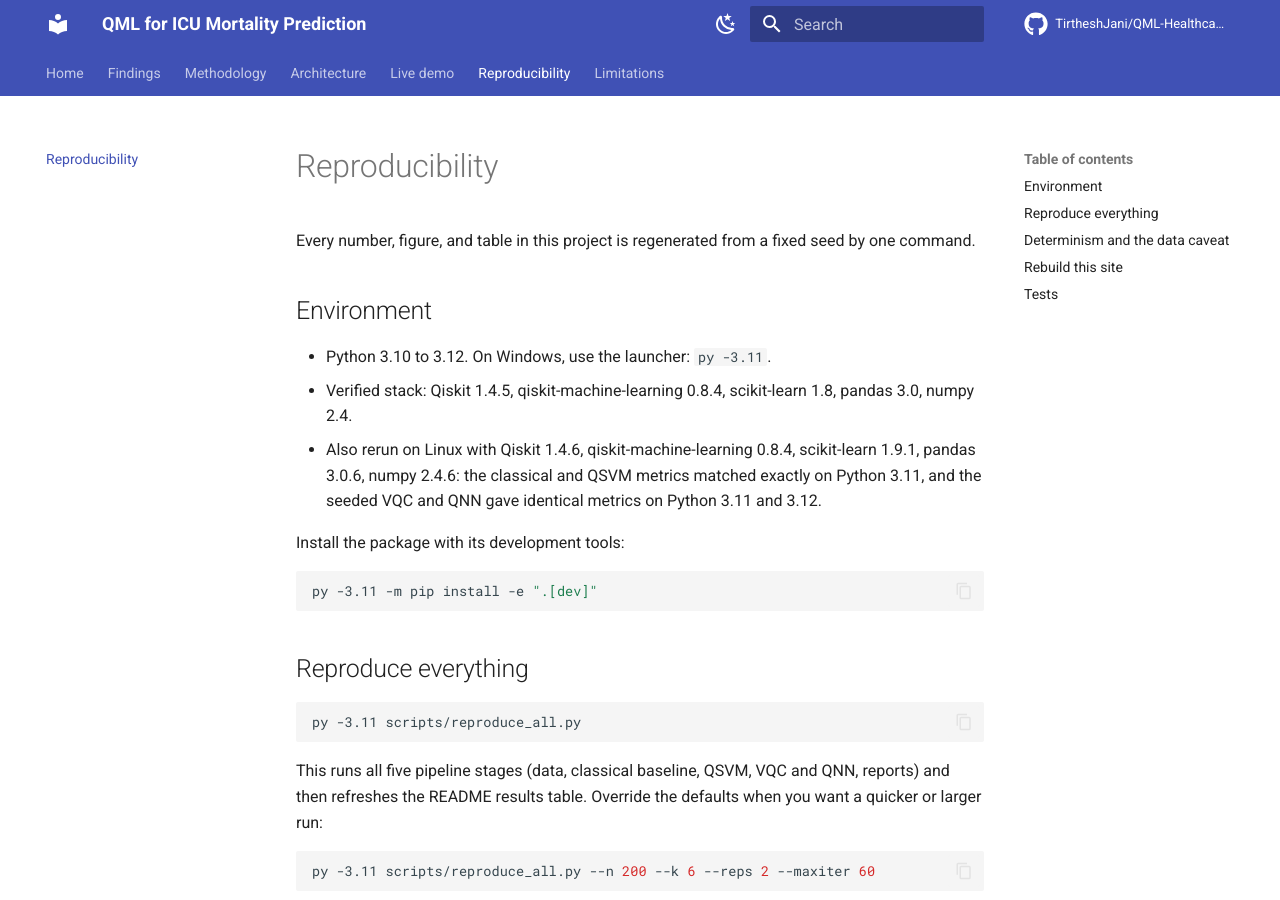
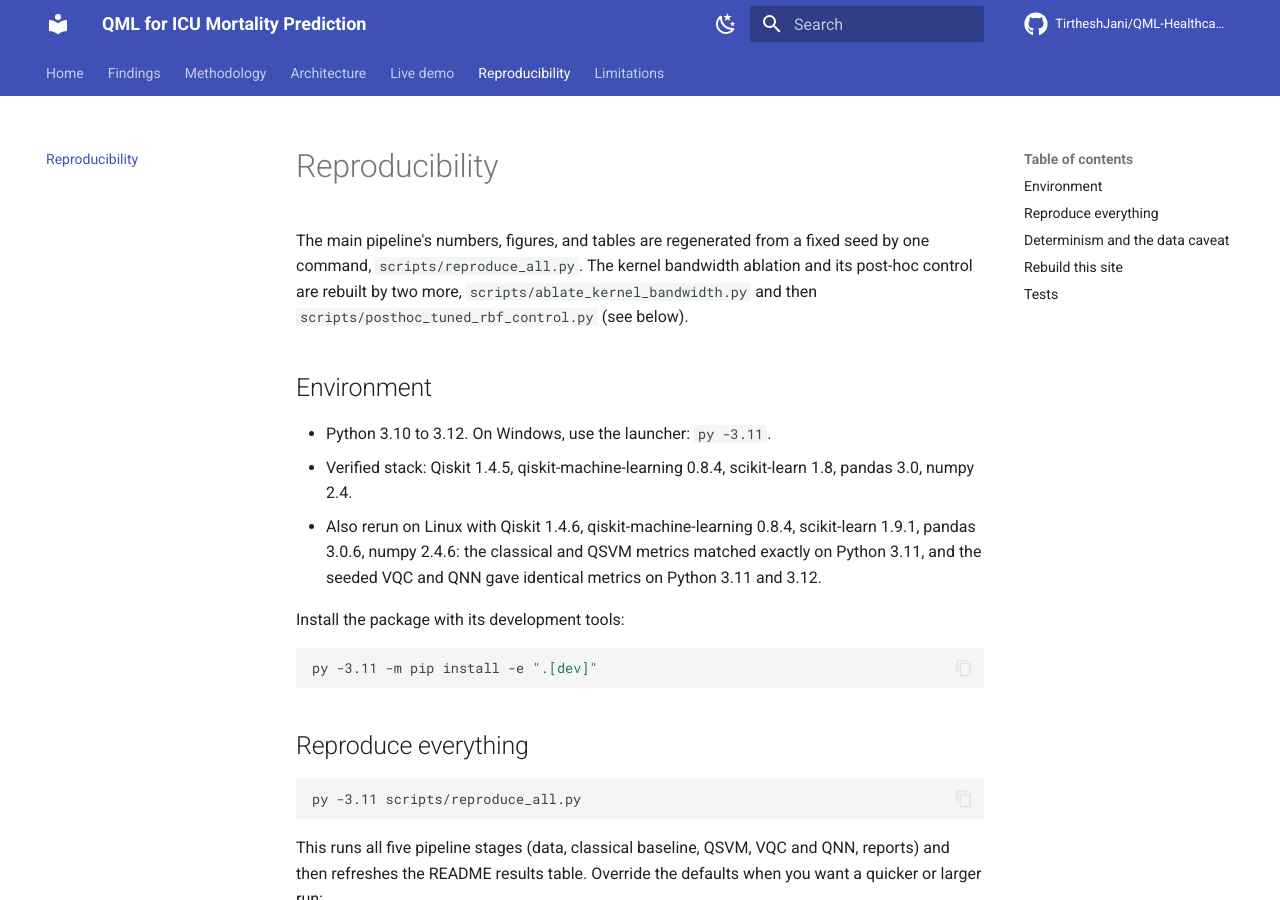
Before and after one commit to TirtheshJani/QML-Healthcare-Diagnostics, an MkDocs documentation site: the page built from docs/reproducibility.md, in a window 1280 px wide and 900 px high. Built offline with MkDocs 1.6.1 and Material for MkDocs 9.7.7, drawn with Linux system fonts in a browser that asks for light colours; comment, search, counter and statistics services are not loaded.

Commit message:
docs: scope the one-command claim to the main pipeline
reproduce_all.py runs the five pipeline stages and refreshes the README
table. It does not run the kernel bandwidth ablation or its post-hoc
control, which produce the headline 0.70 to 0.80 and 0.810 and
bandwidth_ablation.png. reproducibility.md, the docs landing-page card and
the reproduce_all.py docstring now say one command rebuilds the main
pipeline and name the two ablation commands, and the README's CLI list
gains those two commands in the order they must run.

Co-Authored-By: Claude Opus 5.5 <noreply@anthropic.com>
Claude-Session: https://claude.ai/code/session_01PWSXcyEx8MpeCxMpwDRFHN

```diff
--- a/docs/reproducibility.md
+++ b/docs/reproducibility.md
@@ -1,6 +1,9 @@
 # Reproducibility
 
-Every number, figure, and table in this project is regenerated from a fixed seed by one command.
+The main pipeline's numbers, figures, and tables are regenerated from a fixed seed by one command,
+`scripts/reproduce_all.py`. The kernel bandwidth ablation and its post-hoc control are rebuilt by two
+more, `scripts/ablate_kernel_bandwidth.py` and then `scripts/posthoc_tuned_rbf_control.py` (see
+below).
 
 ## Environment
 
```
Also changed, not shown: README.md (+5 -0 lines), docs/index.md (+3 -1 lines), 1 other file.
